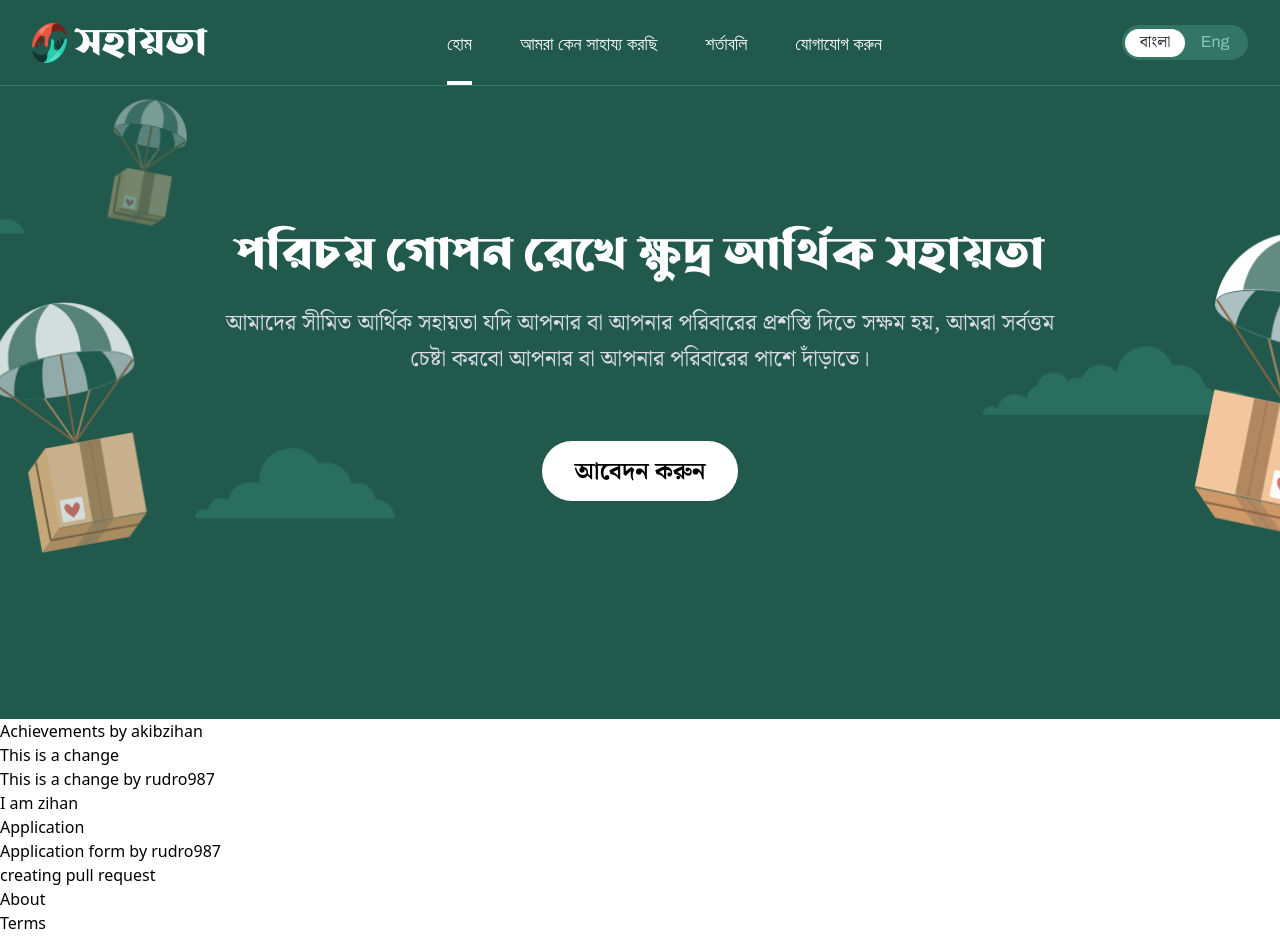
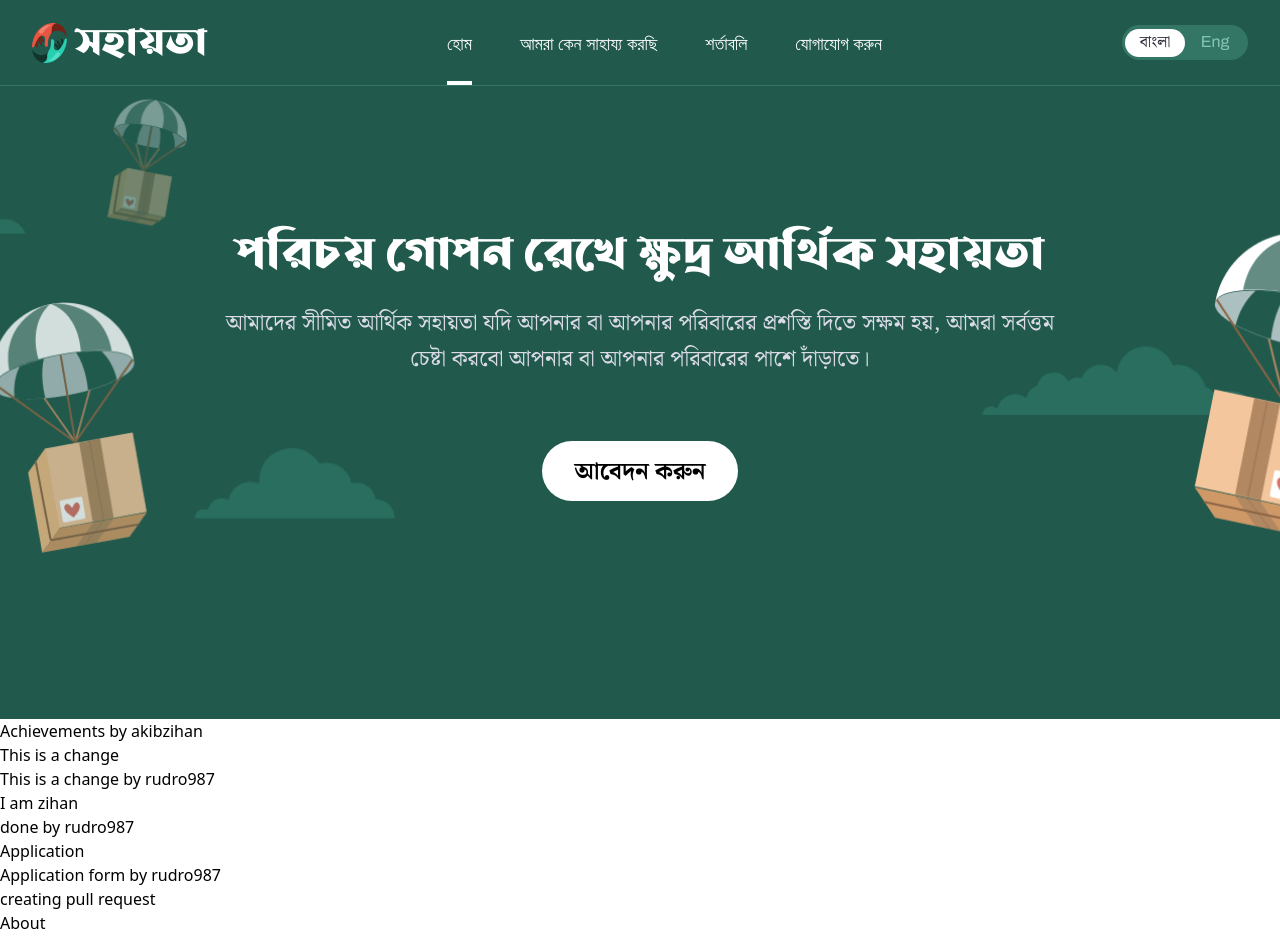
Before and after one commit to akibsaleh/Shohayota, a React (Vite) app: page / in a window 1280 px wide. Shown: the top 939 px of the page. Built offline with nearby package versions, Linux system fonts and the light colour scheme.

Commit message:
new commit by rudro987

```diff
--- a/src/Components/Achievements/Achievements.jsx
+++ b/src/Components/Achievements/Achievements.jsx
@@ -5,6 +5,7 @@ const Achievements = () => {
       <p>This is a change</p>
       <p>This is a change by rudro987</p>
       <p>I am zihan</p>
+      <p>done by rudro987</p>
     </div>
   );
 };
```
